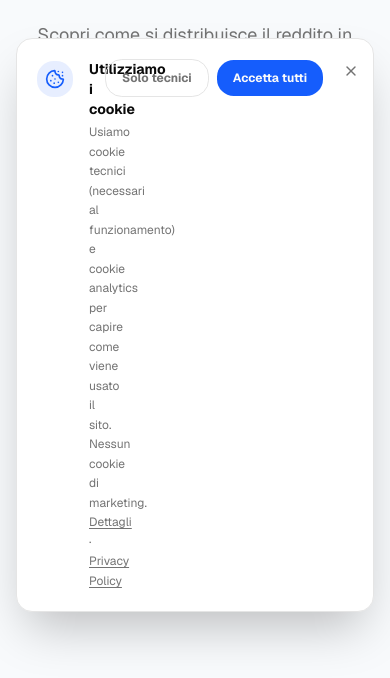
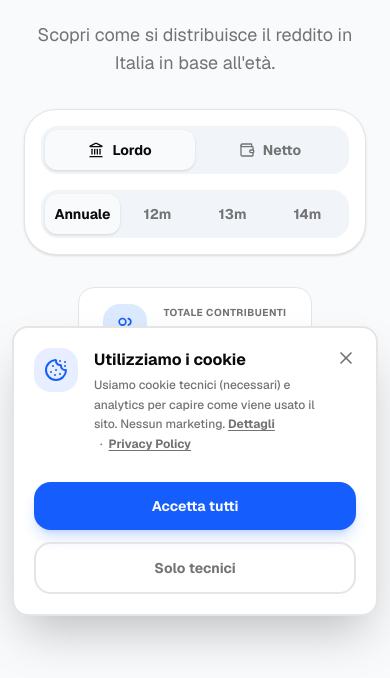
Before and after one commit to alexguidioff/peerfinance, a Next.js app: page /demografia/piramide in a window 390 px wide. Shown: the part 216-894 px from the top of the page. Built offline with nearby package versions, Linux system fonts and the light colour scheme; no server answers; the database is empty.

Commit message:
creato report finale

```diff
--- a/src/components/CookieBanner.tsx
+++ b/src/components/CookieBanner.tsx
@@ -47,7 +47,6 @@ export default function CookieBanner() {
   useEffect(() => {
     const stored = getStoredConsent();
     if (!stored?.decided) {
-      // Piccolo delay per evitare flash al primo render
       const t = setTimeout(() => setVisible(true), 800);
       return () => clearTimeout(t);
     }
@@ -66,81 +65,93 @@ export default function CookieBanner() {
   if (!visible) return null;
 
   return (
-    <div className="fixed bottom-0 inset-x-0 z-50 p-4 animate-in slide-in-from-bottom-4 duration-500">
-      <div className="max-w-4xl mx-auto bg-card border border-border rounded-2xl shadow-2xl p-5">
+    <div className="fixed bottom-0 inset-x-0 z-50 p-3 md:p-4 animate-in slide-in-from-bottom-4 duration-500">
+      <div className="max-w-4xl mx-auto bg-card border-2 border-border rounded-2xl md:rounded-[2rem] shadow-2xl p-5 md:p-6 relative">
 
-        {/* Riga principale */}
-        <div className="flex items-start gap-4">
-          <div className="p-2 bg-primary/10 rounded-xl text-primary shrink-0 mt-0.5">
-            <Cookie className="w-5 h-5" />
+        {/* X per chiudere (visibile in alto a destra su mobile, nascosta su desktop) */}
+        <button
+          onClick={acceptTechnicalOnly}
+          className="absolute top-3 right-3 text-muted-foreground hover:bg-secondary rounded-full p-2 transition-colors md:hidden"
+          aria-label="Chiudi"
+        >
+          <X className="w-5 h-5" />
+        </button>
+
+        {/* Contenitore Principale: Colonna su Mobile, Riga su Desktop */}
+        <div className="flex flex-col md:flex-row items-start md:items-center gap-5 md:gap-6">
+
+          {/* Icona + Testo */}
+          <div className="flex items-start gap-4 flex-1 w-full pr-8 md:pr-0">
+            <div className="p-2.5 bg-primary/10 rounded-xl text-primary shrink-0">
+              <Cookie className="w-6 h-6" />
             </div>
 
             <div className="flex-1 min-w-0">
-            <p className="text-sm font-bold mb-1">Utilizziamo i cookie</p>
-            <p className="text-xs text-muted-foreground leading-relaxed">
-              Usiamo cookie tecnici (necessari al funzionamento) e cookie analytics per capire come
-              viene usato il sito. Nessun cookie di marketing.{' '}
+              <p className="text-base font-bold mb-1 text-foreground">Utilizziamo i cookie</p>
+              <p className="text-xs md:text-sm text-muted-foreground leading-relaxed font-medium">
+                Usiamo cookie tecnici (necessari) e analytics per capire come
+                viene usato il sito. Nessun marketing.{' '}
                 <button
                   onClick={() => setShowDetails((v) => !v)}
-                className="underline underline-offset-2 hover:text-foreground transition-colors"
+                  className="font-bold underline underline-offset-2 hover:text-foreground transition-colors"
                 >
                   {showDetails ? 'Nascondi dettagli' : 'Dettagli'}
                 </button>
-              {' · '}
-              <Link href="/privacy" className="underline underline-offset-2 hover:text-foreground transition-colors">
+                <span className="mx-1.5">·</span>
+                <Link href="/privacy" className="font-bold underline underline-offset-2 hover:text-foreground transition-colors">
                   Privacy Policy
                 </Link>
               </p>
 
               {/* Dettagli espandibili */}
               {showDetails && (
-              <div className="mt-3 space-y-2 text-xs text-muted-foreground border-t border-border pt-3">
+                <div className="mt-4 space-y-3 text-xs md:text-sm font-medium text-muted-foreground border-t border-border pt-4">
                   <div className="flex items-start gap-2">
-                  <span className="w-2 h-2 rounded-full bg-emerald-500 shrink-0 mt-1" />
+                    <span className="w-2.5 h-2.5 rounded-full bg-emerald-500 shrink-0 mt-1 shadow-sm shadow-emerald-500/50" />
                     <span>
                       <strong className="text-foreground">Tecnici</strong> — sempre attivi. Necessari
                       per il funzionamento del sito (sessioni, form, sicurezza).
                     </span>
                   </div>
                   <div className="flex items-start gap-2">
-                  <span className="w-2 h-2 rounded-full bg-blue-500 shrink-0 mt-1" />
+                    <span className="w-2.5 h-2.5 rounded-full bg-blue-500 shrink-0 mt-1 shadow-sm shadow-blue-500/50" />
                     <span>
                       <strong className="text-foreground">Analytics</strong> — opzionali. Raccolgono
-                    dati anonimi sulle pagine visitate per migliorare il sito (es. Plausible /
-                    Google Analytics). Nessun dato viene venduto o ceduto a inserzionisti.
+                      dati anonimi sulle visite (es. Google Analytics). Nessun dato viene venduto.
                     </span>
                   </div>
                 </div>
               )}
             </div>
+          </div>
 
-          {/* Bottoni */}
-          <div className="flex items-center gap-2 shrink-0 flex-wrap justify-end">
+          {/* Bottoni (Larghezza totale su mobile, in fila su desktop) */}
+          <div className="flex flex-col-reverse sm:flex-row items-stretch gap-3 shrink-0 w-full md:w-auto mt-2 md:mt-0">
             <button
               onClick={acceptTechnicalOnly}
-              className="text-xs font-bold text-muted-foreground hover:text-foreground border border-border rounded-xl px-4 py-2.5 transition-colors whitespace-nowrap"
+              className="text-sm font-bold text-muted-foreground hover:text-foreground hover:bg-secondary border-2 border-border rounded-xl px-5 py-3.5 sm:py-2.5 transition-colors w-full sm:w-auto text-center"
             >
               Solo tecnici
             </button>
             <button
               onClick={acceptAll}
-              className="text-xs font-bold bg-primary text-primary-foreground rounded-xl px-4 py-2.5 hover:bg-primary/90 transition-colors whitespace-nowrap"
+              className="text-sm font-bold bg-primary text-primary-foreground rounded-xl px-5 py-3.5 sm:py-2.5 hover:bg-primary/90 transition-all shadow-lg shadow-primary/20 w-full sm:w-auto text-center"
             >
               Accetta tutti
             </button>
-          </div>
 
-          {/* X per chiudere senza scegliere (conta come "solo tecnici") */}
+            {/* X per chiudere (visibile in fila coi bottoni su desktop) */}
             <button
               onClick={acceptTechnicalOnly}
-            className="text-muted-foreground hover:text-foreground transition-colors shrink-0 p-1"
+              className="hidden md:flex text-muted-foreground hover:bg-secondary rounded-full transition-colors shrink-0 p-2.5 ml-1"
               aria-label="Chiudi"
             >
-            <X className="w-4 h-4" />
+              <X className="w-5 h-5" />
             </button>
           </div>
 
         </div>
       </div>
+    </div>
   );
 }
--- a/src/components/PiramideClient.tsx
+++ b/src/components/PiramideClient.tsx
@@ -155,7 +155,7 @@ export default function PiramideClient({ initialData }: PiramideClientProps) {
               const slug = d.eta.replace(/\s*-\s*/g, '-').replace(/\s+/g, '-').toLowerCase();
 
               return (
-                <Link href={`/analisi/fascia-eta/${slug}`} key={d.eta} className="block group">
+                <Link href={`/demografia/${slug}`} key={d.eta} className="block group">
                   <div className="grid grid-cols-[1fr_80px_1fr] md:grid-cols-[1fr_120px_1fr] gap-2 md:gap-4 items-center">
 
                     {/* SINISTRA: Popolazione */}
```
Lines whose indentation alone changed are shown as unchanged.
